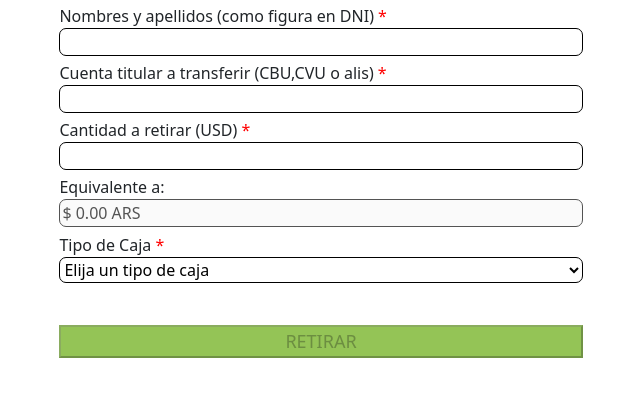
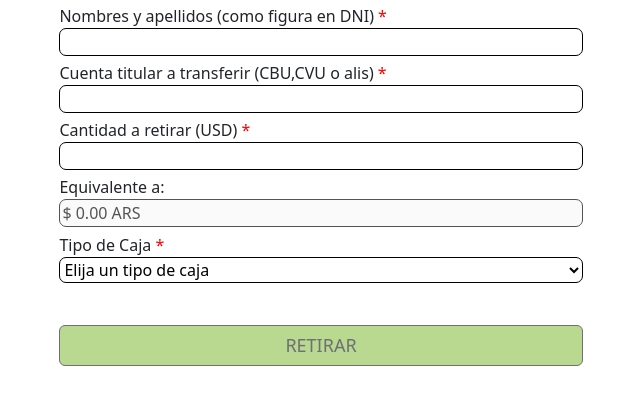
Before and after one commit to roAscurra/Retirospig, a website with bundled scripts: page index.html in a window 1280 px wide. Shown: the part 91-496 px from the top of the page, without its empty margins (319-959 px from the left). Built offline with nearby package versions, Linux system fonts and the light colour scheme; no server answers.

Commit message:
Asignando clase de bootstrap al boton de retiro

```diff
--- a/index.html
+++ b/index.html
@@ -38,7 +38,7 @@
             <option value="Pais">Caja País</option>
             <option value="Inmueble">Caja Inmueble</option>
         </select>
-        <button id="boton">RETIRAR</button>
+        <button id="boton" class="btn">RETIRAR</button>
     </form>
     <dialog id="ventana">
         <button id="cerrarVentana">x</button>
```
